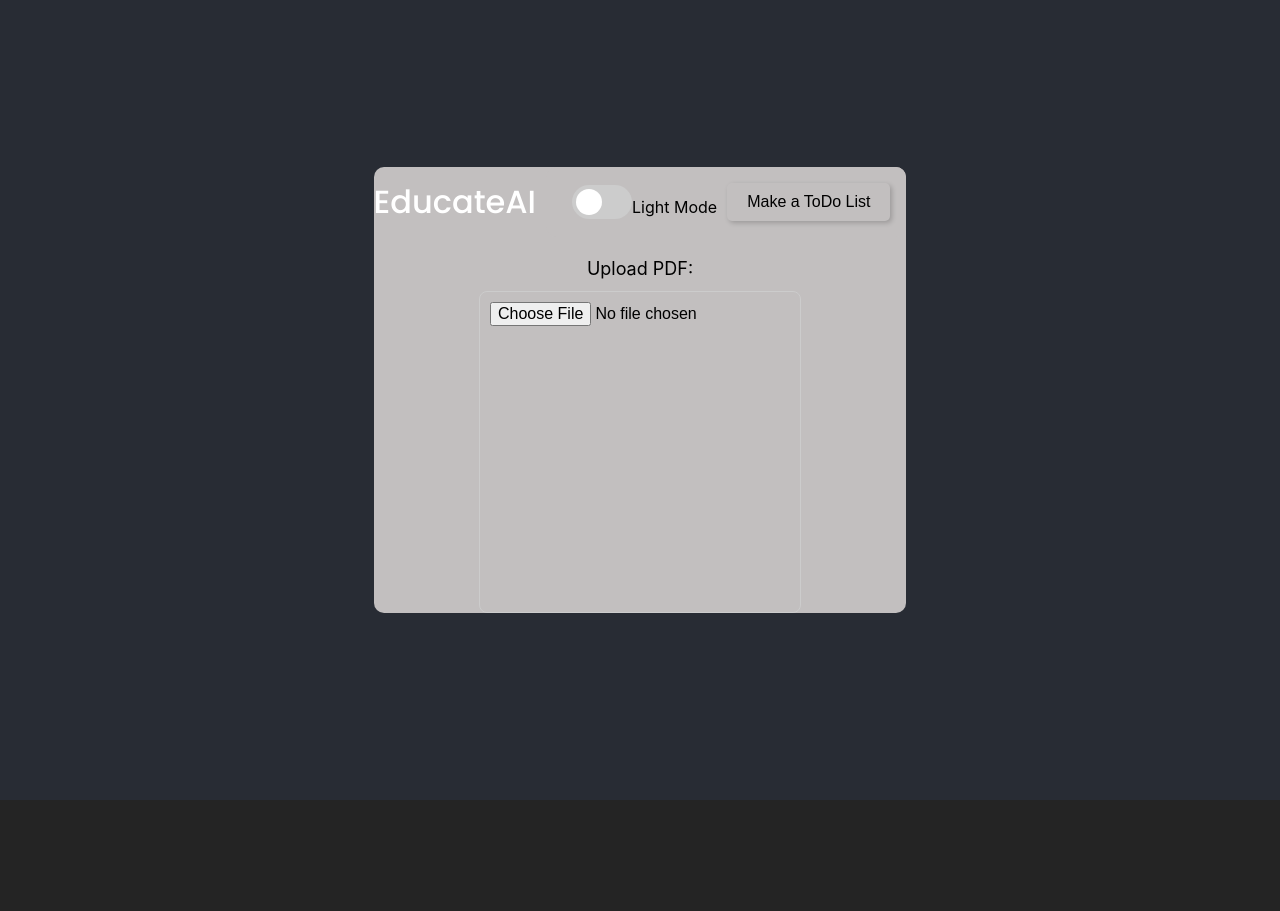
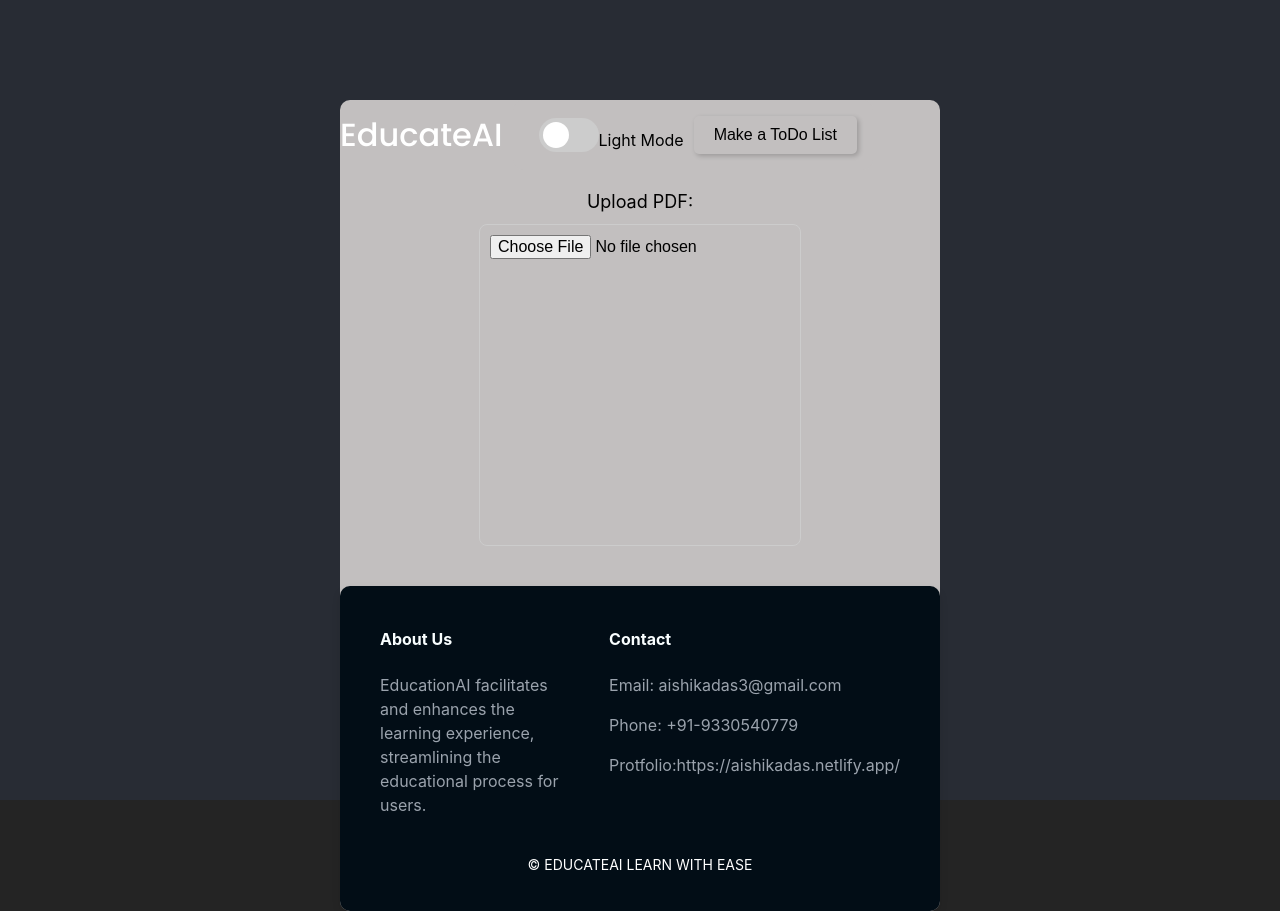
Before and after one commit to Aishika3/LearnHUB, a React (Vite) app: page /pdf in a window 1280 px wide. Before the commit the page ends 800 px from the top, so only its background shows below. Built offline with nearby package versions, Linux system fonts and the light colour scheme.

Commit message:
Your commit message here

```diff
--- a/src/App.jsx
+++ b/src/App.jsx
@@ -1,3 +1,4 @@
+// App.jsx
 import React, { useState } from 'react';
 import './App.css';
 import { Configuration, OpenAIApi } from 'openai';
@@ -5,16 +6,14 @@ import OptionSelection from './components/OptionSelection';
 import Translation from './components/Translation';
 import PdfPage from './components/PdfPage';
 import Navbar from './components/Navbar.jsx';
-import { BrowserRouter as Router, Routes, Route, Link, Navigate } from 'react-router-dom';
+import Footer from './components/Footer.jsx';
+import { BrowserRouter as Router, Routes, Route, Navigate } from 'react-router-dom';
 import { arrayItems } from './AIOptions';
 
-// Login Page Component
 const LoginPage = ({ onLogin }) => {
   const [isLoggedIn, setIsLoggedIn] = useState(false);
 
   const handleLogin = () => {
-    // Perform authentication logic (you can replace this with your actual login logic)
-    // For simplicity, let's just set isLoggedIn to true for this example.
     setIsLoggedIn(true);
     onLogin();
   };
@@ -26,19 +25,16 @@ const LoginPage = ({ onLogin }) => {
   return (
     <div className="login-container">
       <h2>Login Page</h2>
-      <label>UserName-</label>
+      <label>UserName:</label>
       <input type="text"></input>
       <br />
-      <label>Password</label>
+      <label>Password:</label>
       <input type="password"></input>
       <br />
       <button onClick={handleLogin}>Login</button>
     </div>
   );
 };
-
-// Main App Component
-// ... (imports and components remain the same)
 
 function App() {
   const configuration = new Configuration({
@@ -94,6 +90,8 @@ function App() {
           />
           <Route path="/pdf" element={<PdfPage />} />
         </Routes>
+        {/* Include the Footer component */}
+        <Footer />
       </div>
     </Router>
   );
--- a/src/components/Footer.css
+++ b/src/components/Footer.css
@@ -0,0 +1,36 @@
+/* Footer.css */
+
+.footer {
+    background-color: #020d16;
+    padding: 20px;
+    margin-top: 40px;
+    box-shadow: 0 4px 8px rgba(13, 0, 0, 0.1);
+    border-radius: 10px;
+  }
+
+  .footer-content {
+    display: flex;
+    justify-content: space-around;
+  }
+
+  .footer-section {
+    flex: 1;
+    text-align: left;
+    padding: 0 20px;
+    color: #f8fafc;
+  }
+
+  .footer-section h4 {
+    color: #f9feff;
+  }
+
+  .footer-section p {
+    color: #9ba3ad;
+  }
+
+  .footer-bottom {
+    margin-top: 20px;
+    text-align: center;
+    font-size: 14px;
+    color: #788eac;
+  }
--- a/src/components/Footer.jsx
+++ b/src/components/Footer.jsx
@@ -0,0 +1,30 @@
+// Footer.jsx
+
+import React from 'react';
+import './Footer.css';
+
+function Footer({ isDarkMode, onToggle }) {
+  return (
+    <footer className={`footer ${isDarkMode ? 'dark-mode' : 'light-mode'}`}>
+      <div className="footer-content">
+        <div className="footer-section">
+          <h4>About Us</h4>
+          <p>EducationAI facilitates and enhances the learning experience,<br/>streamlining the educational process for users.</p>
+        </div>
+
+        <div className="footer-section">
+          <h4>Contact</h4>
+          <p>Email: aishikadas3@gmail.com</p>
+          <p>Phone: +91-9330540779</p>
+          <p>Protfolio:https://aishikadas.netlify.app/</p>
+        </div>
+      </div>
+
+      <div className="footer-bottom">
+        <p>&copy; EDUCATEAI LEARN WITH EASE</p>
+      </div>
+    </footer>
+  );
+}
+
+export default Footer;
```
Also changed, not shown: src/components/OptionSelection.jsx (+0 -12 lines).
